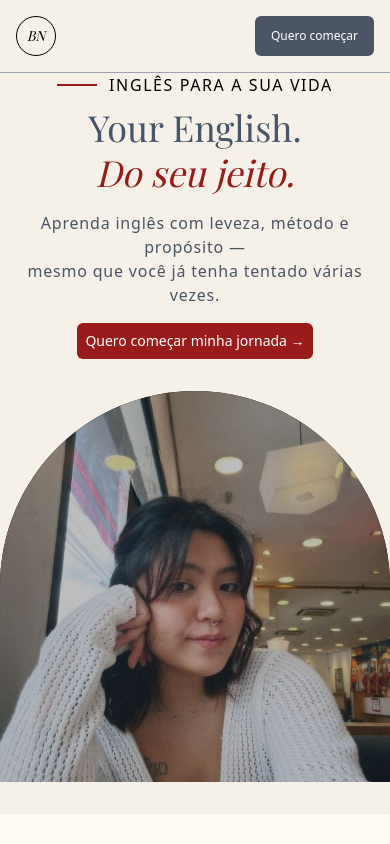
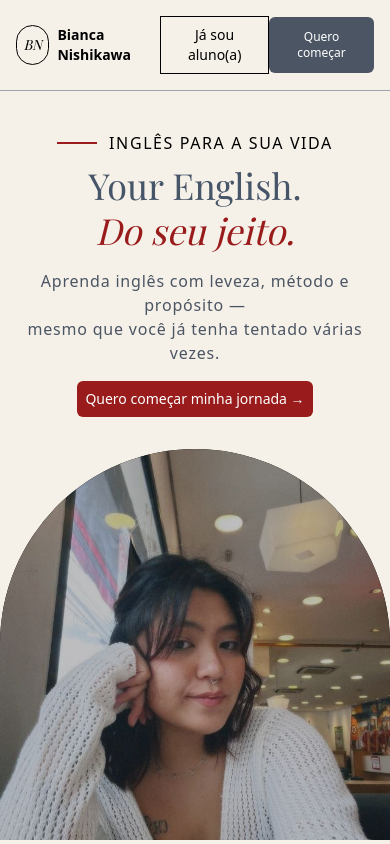
Before and after one commit to lucaszpsilva/English-with-Bianca, a React (Vite) app: page / in a window 390 px wide. Shown: the top 844 px of the page. Built offline with nearby package versions, Linux system fonts and the light colour scheme; a web font is replaced by a local one.

Commit message:
fix: corrigindo menu header para mobile e tablet.

```diff
--- a/src/components/Apresentacao.jsx
+++ b/src/components/Apresentacao.jsx
@@ -8,7 +8,7 @@ export const Apresentacao = () => {
       id="inicio"
       className="flex flex-col md:flex-row justify-between items-center"
     >
-      <div className="flex flex-col px-4 md:ml-16 my-auto items-center text-center md:text-left w-full md:w-auto">
+      <div className="flex flex-col px-4 md:ml-16 mt-10 md:my-auto items-center text-center md:text-left w-full md:w-auto">
         <div className="flex items-center justify-center md:justify-start">
           <span className="w-10 h-0.5 bg-red-800 mr-3"></span>
           <span className="uppercase tracking-widest">
--- a/src/components/Feedback.jsx
+++ b/src/components/Feedback.jsx
@@ -13,18 +13,6 @@ export const Feedback = () => {
         <div className="flex flex-wrap mt-10 gap-4 md:gap-14 justify-center items-center">
           <div className="flex border shadow-lg px-6 md:px-14 py-3 md:py-5">
             <span className="border my-auto rounded-full p-1 mr-4 text-red-800 border-black">
-              JG
-            </span>
-            <p>
-              Uma didática muito boa, paciente e muito atenciosa, sempre
-              identificando os pontos q possuo mais dificuldade e ajudando a
-              melhorá-los. Uma didática muito boa, paciente e muito atenciosa,
-              sempre identificando os pontos q possuo mais dificuldade e
-              ajudando a melhorá-los.
-            </p>
-          </div>
-          <div className="flex border shadow-lg px-6 md:px-14 py-3 md:py-5">
-            <span className="border my-auto rounded-full p-1 mr-4 text-red-800 border-black">
               TW
             </span>
             <p>
@@ -32,6 +20,16 @@ export const Feedback = () => {
               confortável no processo de aprendizagem e através disso conseguiu
               identificar minhas dificuldades e personalizou as aulas conforme
               as metodologias que eram mais aderente para meu aprendizado
+            </p>
+          </div>
+          <div className="flex border shadow-lg px-6 md:px-14 py-3 md:py-5">
+            <span className="border my-auto rounded-full p-1 mr-4 text-red-800 border-black">
+              JG
+            </span>
+            <p>
+              Uma didática muito boa, paciente e muito atenciosa, sempre
+              identificando os pontos q possuo mais dificuldade e ajudando a
+              melhorá-los.
             </p>
           </div>
           <div className="flex border shadow-lg px-6 md:px-14 py-3 md:py-5">
--- a/src/components/Header.jsx
+++ b/src/components/Header.jsx
@@ -19,7 +19,7 @@ export const Header = ({ onAbrirArea, onVoltarSite, naAreaAluno, onSair }) => {
           <span className="w-10 h-10 grid place-items-center italic border border-solid border-current rounded-full font-serif text-sm mr-2">
             BN
           </span>
-          <span className="font-semibold hidden sm:inline">
+          <span className="font-semibold text-sm md:text-xs lg:text-base">
             Bianca Nishikawa
           </span>
         </div>
@@ -75,7 +75,18 @@ export const Header = ({ onAbrirArea, onVoltarSite, naAreaAluno, onSair }) => {
               e.preventDefault();
               onAbrirArea();
             }}
-            className="hover:text-gray-500 transition"
+            className="text-xs md:text-sm  hover:text-gray-500 transition "
+          >
+            Já sou aluno(a)
+          </button>
+        </div>
+        <div className="flex justify-center md:hidden">
+          <button
+            onClick={(e) => {
+              e.preventDefault();
+              onAbrirArea();
+            }}
+            className="text-sm border border-black hover:border-red-800 hover:text-red-800 px-4 py-2 transition "
           >
             Já sou aluno(a)
           </button>
```
